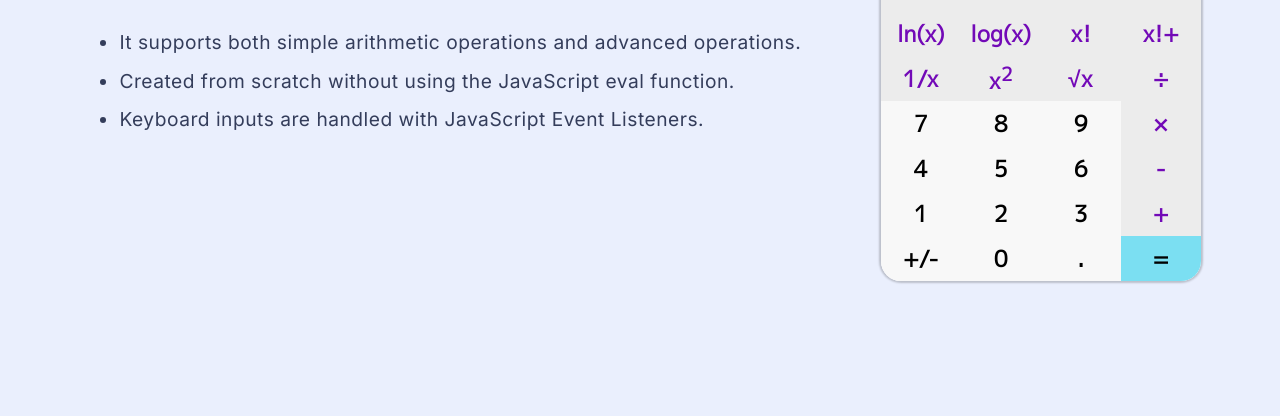
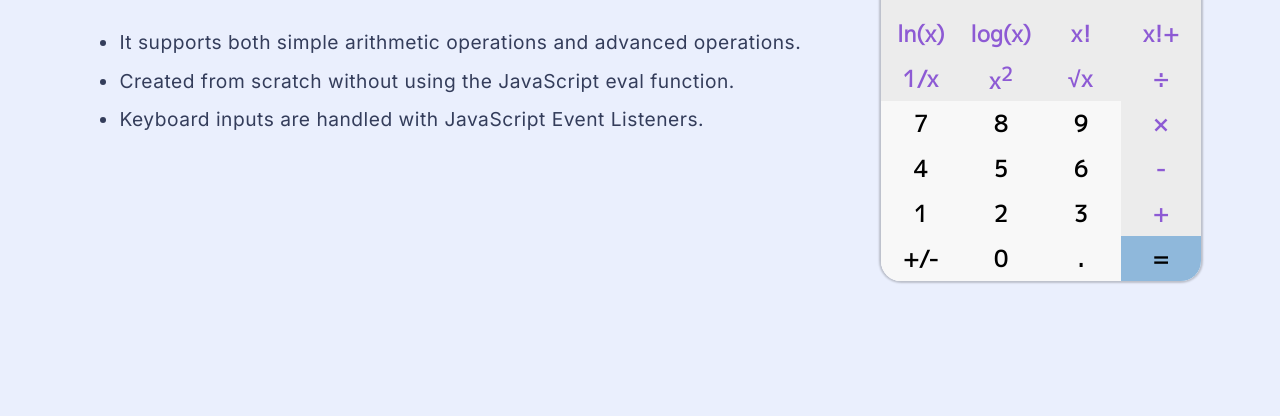
Before and after one commit to MingHsiehLo/Calculator, a plain HTML site: page index.html in a window 1280 px wide. Shown: the part 384-800 px from the top of the page. Drawn offline with Linux system fonts and the light colour scheme.

Commit message:
colors v2 - modified

```diff
--- a/style.css
+++ b/style.css
@@ -329,7 +329,7 @@ button:focus {
 }
 
 #specialButton {
-    background-color: #7bdff2;
+    background-color: rgb(143, 184, 219);
 }
 
 .commonButton {
@@ -338,7 +338,7 @@ button:focus {
 }
 
 .scientificButton {
-    color: #7209B7;
+    color: #8d5ad4;
     background-color: rgb(236, 236, 236);
 }
 
@@ -407,8 +407,7 @@ button:focus {
 
 }
 
-
-/* Mobile Styles */
+/* Small Tablet Styles */
 @media only screen and (min-width: 426px) and (max-width: 754px) {
 
     nav {
@@ -453,7 +452,7 @@ button:focus {
 
 }
 
-  /* Tablet Styles */
+/* Tablet Styles */
 @media only screen and (min-width: 755px) and (max-width: 1038px) {
 
     nav {
```
